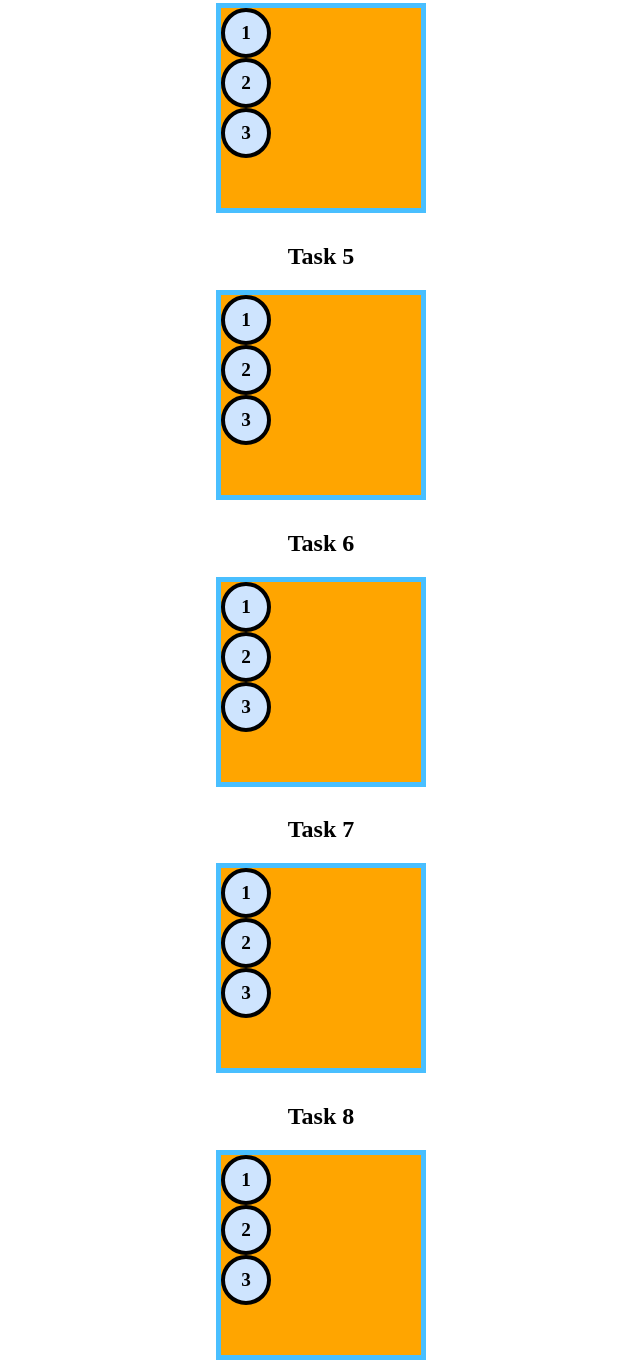
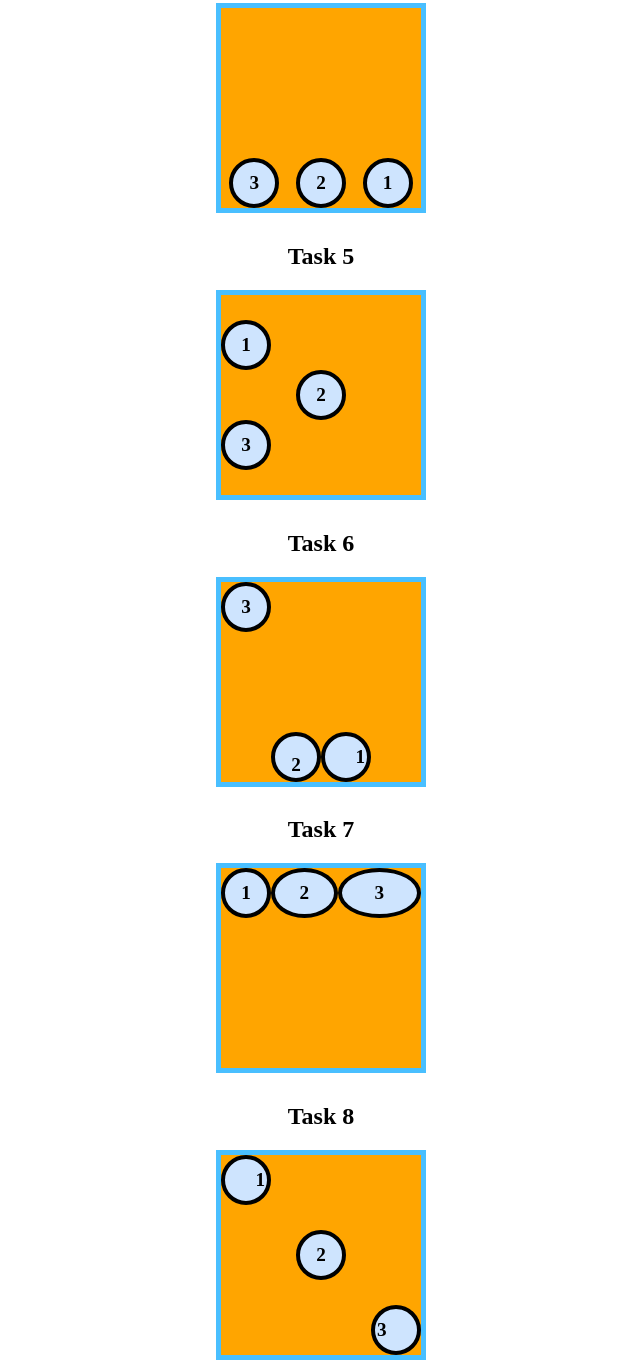
Before and after one commit to moestradamos/module-project-html-and-css-iii-moestradamos, a plain HTML site: page index.html in a window 1280 px wide. Shown: the part 1230-2593 px from the top of the page, without its empty margins (319-959 px from the left). Drawn offline with Linux system fonts and the light colour scheme.

Commit message:
All task completed

```diff
--- a/index.html
+++ b/index.html
@@ -54,23 +54,100 @@
     Work through the tasks until the boxes match the `task-1.png` design inside the `design` folder.
     Making changes to the HTML is not allowed! The tasks must be completed using CSS alone.
     */
-
+    [id^=flexContainer] {
+      display: flex;
+    }
     /* 👉 Task 1 - [HINT] only the flex container needs to be manipulated */
+    #flexContainer1 {
+      justify-content: space-evenly;
+    }
 
     /* 👉 Task 2 - [HINT] the flex container needs to change direction */
+    #flexContainer2 {
+      flex-direction: column;
+      justify-content: space-between;
+      align-items: center;
+    }
 
     /* 👉 Task 3 - [HINT] the flex direction can be reversed */
+    #flexContainer3 {
+      flex-direction: column-reverse;
+      justify-content: flex-end;
+      align-items: flex-end;
+    }
 
     /* 👉 Task 4 - [HINT] the flex items need a new order */
+    #flexContainer4 {
+      justify-content: space-around;
+      align-items: flex-end;
+    }
+
+    #flexContainer4 .flexItem:nth-child(1) {
+      order: 2;
+    }
+    #flexContainer4 .flexItem:nth-child(2) {
+      order: 3;
+    }
+    #flexContainer4 .flexItem:nth-child(2) {
+      order: 1;
+    }
 
     /* 👉 Task 5 - [HINT] research align-self */
+    #flexContainer5 {
+      flex-direction: column;
+      justify-content: center;
+    }
+    #flexContainer5 .flexItem:nth-child(2) {
+      align-self: center;
+    }
 
     /* 👉 Task 6 - [HINT] flex items can be flex containers */
+    #flexContainer6 {
+      flex-direction: row-reverse;
+      justify-content: flex-end;
+      align-items: flex-end;
+    }
+    #flexContainer6 .flexItem:nth-child(1) {
+      justify-content: flex-end;
+    }
+
+    #flexContainer6 .flexItem:nth-child(2) {
+      align-items: flex-end;
+    }
+
+    #flexContainer6 .flexItem:nth-child(3) {
+      align-self: flex-start;
+    }
 
     /* 👉 Task 7 - [HINT] research flex-grow */
+    #flexContainer7 .flexItem:nth-child(1) {
+      flex-grow: 0;
+    }
+
+    #flexContainer7 .flexItem:nth-child(2) {
+      flex-grow: 1;
+    }
+
+    #flexContainer7 .flexItem:nth-child(3) {
+      flex-grow: 2;
+    }
 
     /* 👉 Task 8 - [HINT] you got this! */
+    #flexContainer8 {
+      justify-content: space-between;
+    }
 
+    #flexContainer8 .flexItem:nth-child(1) {
+      align-self: flex-start;
+      justify-content: flex-end;
+    }
+    #flexContainer8 .flexItem:nth-child(2) {
+      align-self: center;
+    }
+    #flexContainer8 .flexItem:nth-child(3) {
+      align-self: flex-end;
+      justify-content: flex-start;
+    }
 
     /*
     👉 Part 2 of 2 👈
```
